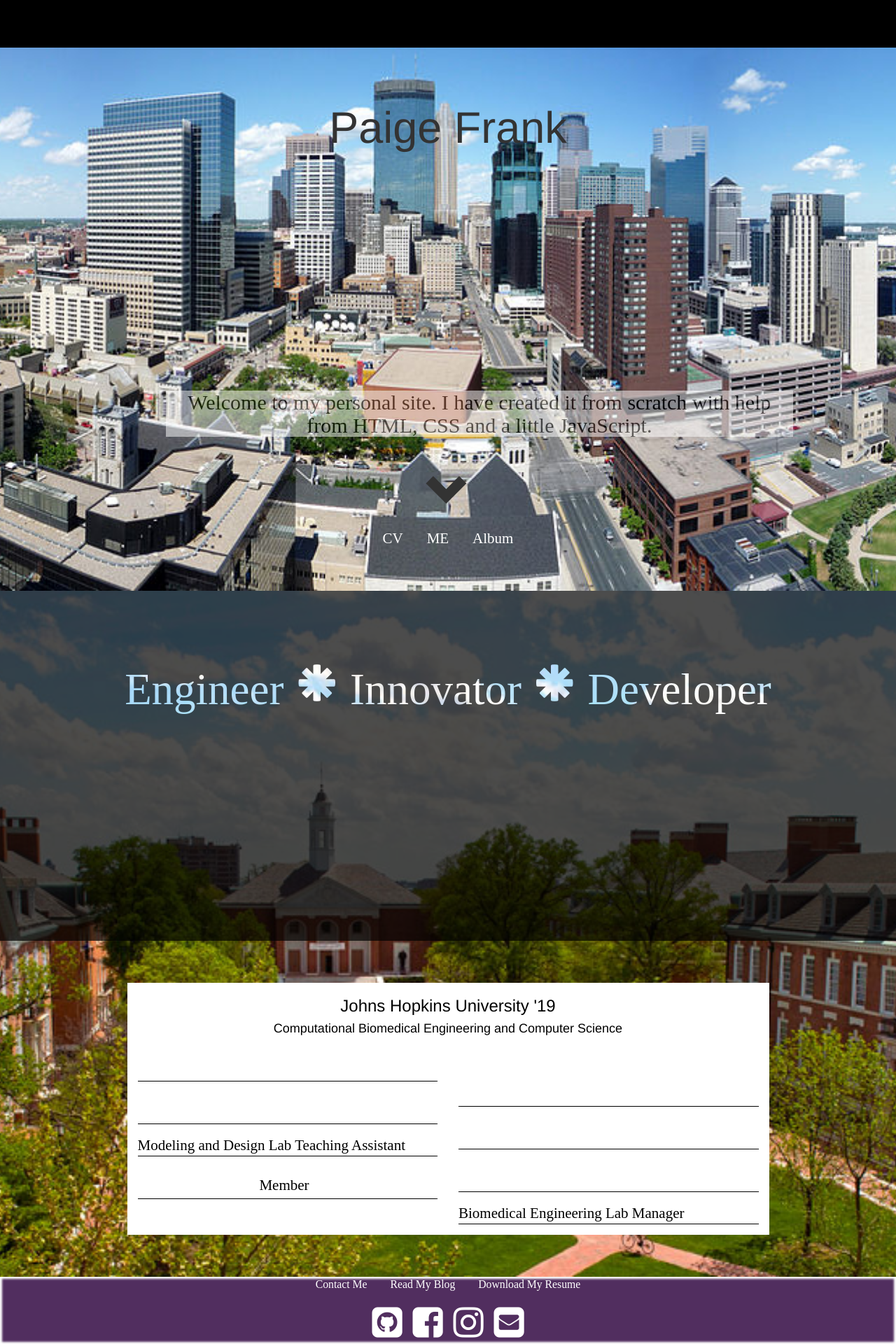
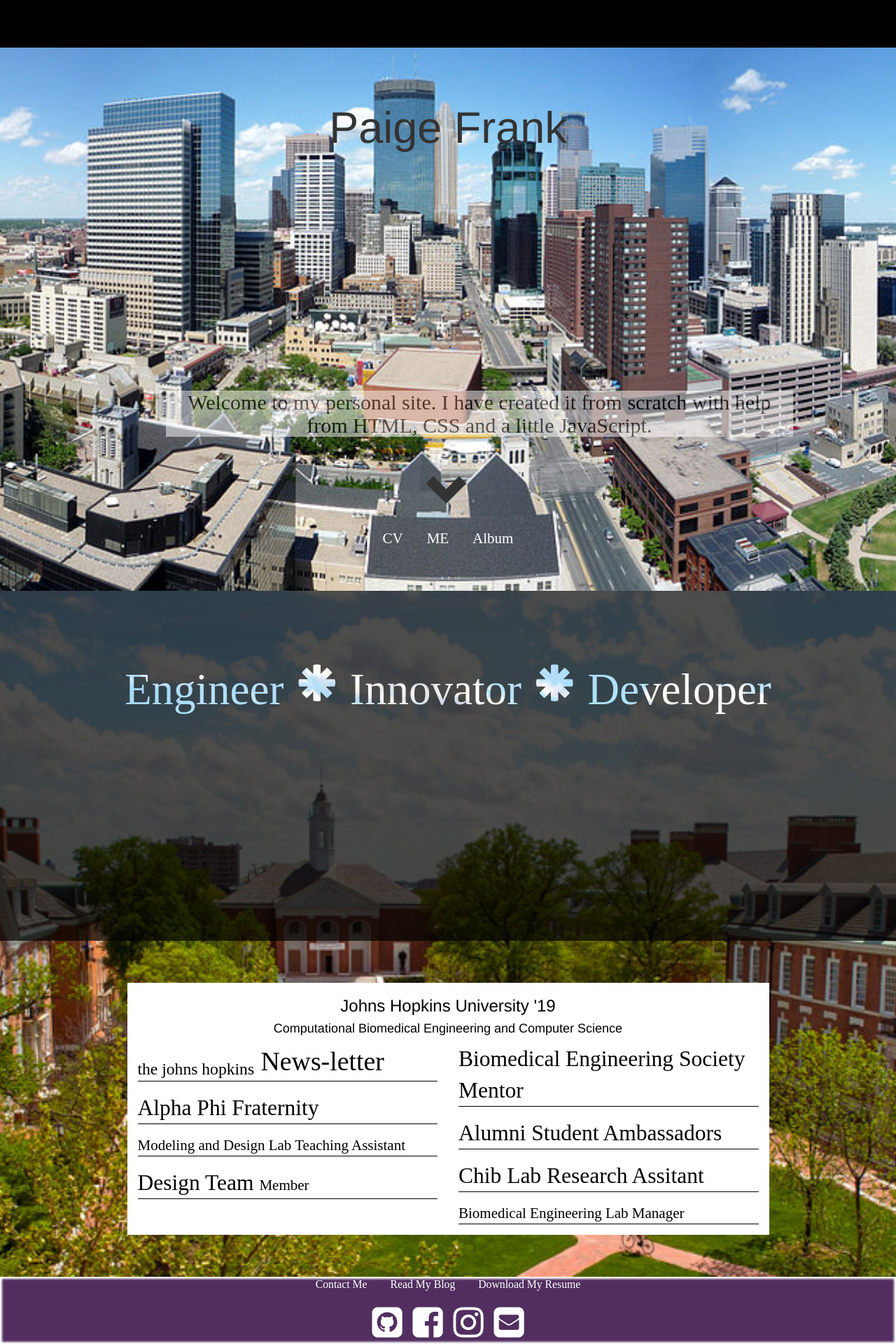
Before and after one commit to pfrank7/pfrank7.github.io, a Jekyll site: the page built from index.html, in a window 1280 px wide. Shown: the part 832-2752 px from the top of the page at 70% size. Built offline with Jekyll 4.4.1, drawn with Linux system fonts in a browser that asks for light colours; nearby versions of some CDN libraries.

Commit message:
Update index.html

```diff
--- a/index.html
+++ b/index.html
@@ -59,6 +59,9 @@ title: Paige Frank
 	color:white;
 	opacity:.7;
 	margin:0px;
+}
+#Hopkins a {
+	color:black;
 }
 </style>
 <div>
```
